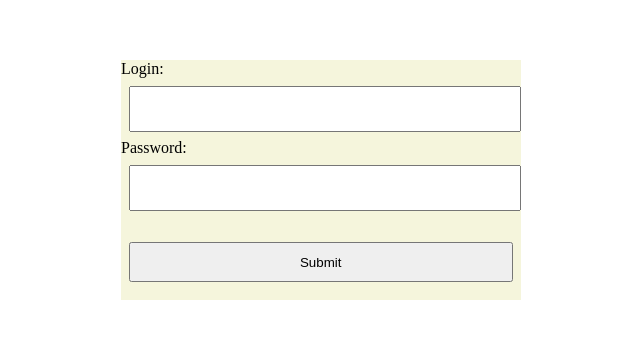
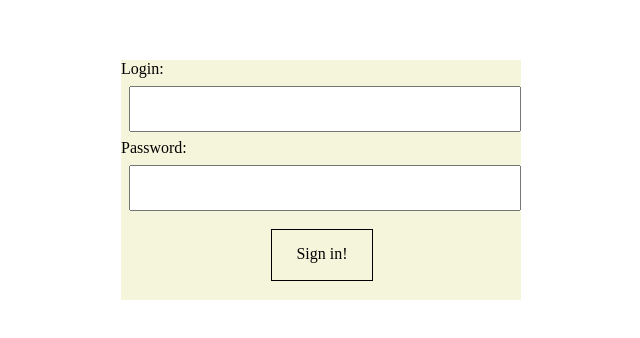
Before and after one commit to tarados-feroces/frontend, a plain HTML site: page sources/login.html in a window 1280 px wide. Shown: the part 240-578 px from the top of the page, without its empty margins (369-1009 px from the left). Drawn offline with Linux system fonts and the light colour scheme.

Commit message:
added div button

```diff
--- a/sources/login.html
+++ b/sources/login.html
@@ -9,11 +9,12 @@
     <div class="loginBlock">
         <form>
             <label>Login:</label>
-            <input>
+            <input class="loginLoginInput">
 
             <label>Password:</label>
-            <input type="password">
-            <p><input type="submit"></p>
+            <input type="password" class="passwordLoginInput">
+
+            <div class="loginButton"><p>Sign in!</p></div>
         </form>
     </div>
 </body>
--- /dev/null
+++ b/sources/login.js
@@ -0,0 +1 @@
+'use strict';
--- a/sources/styles.css
+++ b/sources/styles.css
@@ -17,6 +17,20 @@
     width: 100%;
     height: 40px;
     margin: 2%;
+}
+
+.loginButton{
+    cursor: pointer;
+    text-align: center;
+    margin: 10px;
+    margin-left: 150px;
+    width: 100px;
+    height: 50px;
+    border: thin black solid;
+}
+
+.loginButton p {
+    margin-top: 15px;
 }
 
 
```
